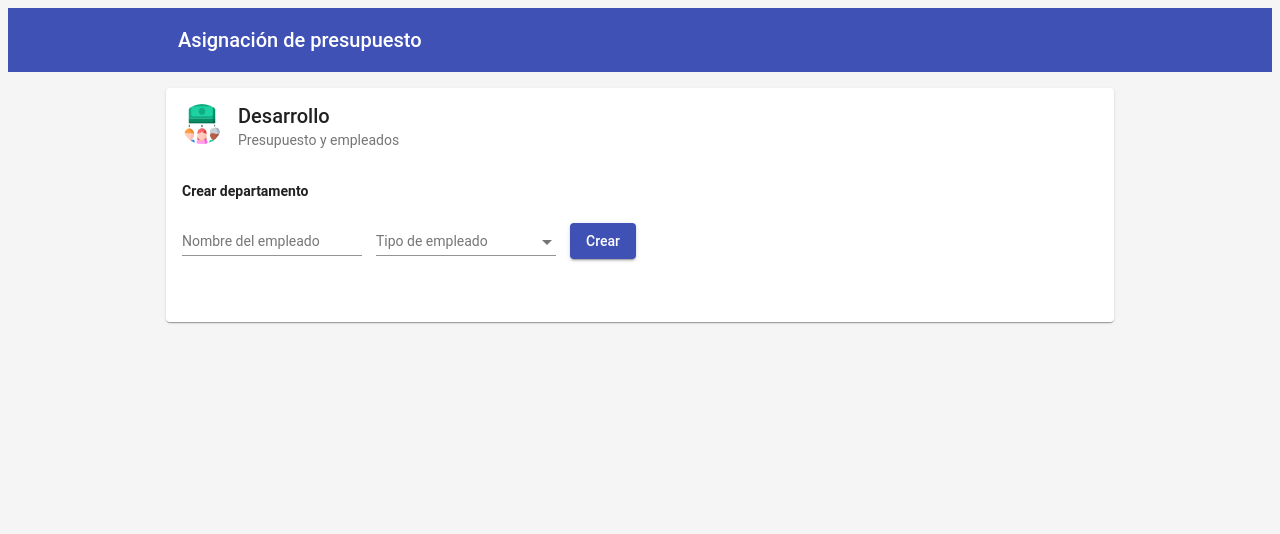
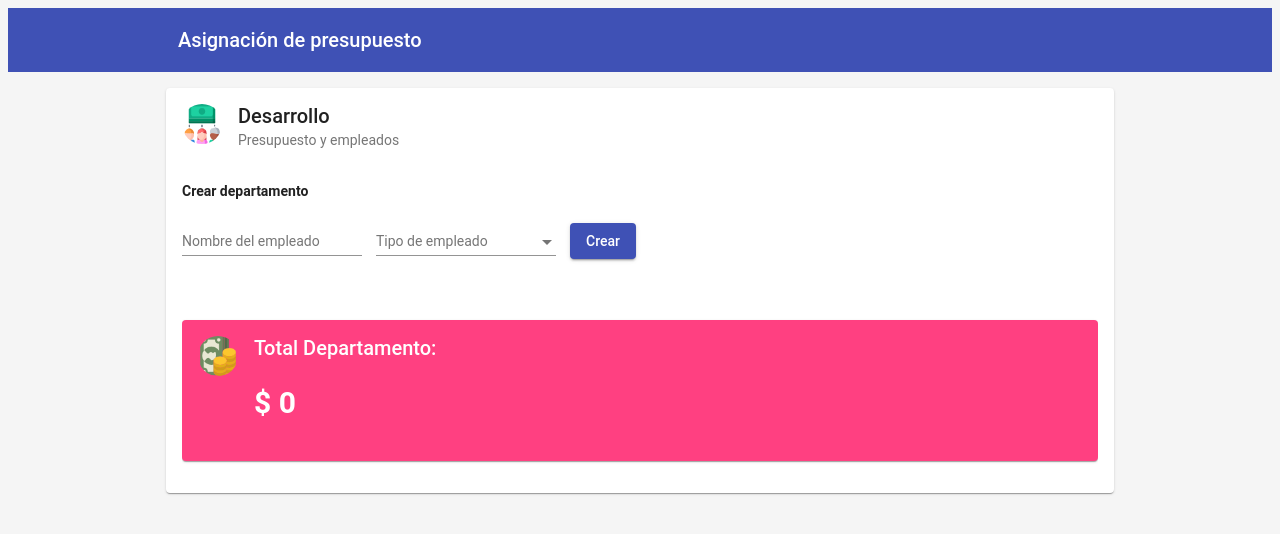
Before and after one commit to Andrew0914/asignacionPresupuesto, an Angular app: page / in a window 1280 px wide. Shown: the top 534 px of the page. Built offline with nearby package versions, Linux system fonts and the light colour scheme.

Commit message:
Total de departamento dinamico

```diff
--- a/src/app/components/empleado/empleado.component.ts
+++ b/src/app/components/empleado/empleado.component.ts
@@ -31,6 +31,7 @@ export class EmpleadoComponent implements OnInit {
     dialogRef.afterClosed().subscribe( empleadoId => {
       if ( empleadoId ) {
         this.asigService.eliminar( empleadoId );
+        this.asigService.setTotalDepartamento();
       }
     });
   }
@@ -46,6 +47,7 @@ export class EmpleadoComponent implements OnInit {
         if ( empleado ) {
           this.empleado.nodos.unshift(empleado);
           this.asigService.guardarCambios();
+          this.asigService.setTotalDepartamento();
         }
       });
     }
--- a/src/app/components/home/home.component.html
+++ b/src/app/components/home/home.component.html
@@ -1,3 +1,4 @@
+<!-- ESTRUCTURA DEPARTAMENTO -->
 <mat-card class="mt-1">
     <!-- HEADER -->
     <mat-card-header>
@@ -31,6 +32,17 @@
         </ul>
         <!-- JERARQUIA DE DEPARTAMENTOS -->
         <br>
+        <!-- total presupuesto-->
+        <mat-card class="mt-1 total">
+            <mat-card-header>
+                <div mat-card-avatar class="card-header-image-total"></div>
+                <mat-card-title>
+                    Total Departamento:
+                    <h1>$ {{ asigServ.totalDepartamento }}</h1>
+                </mat-card-title>
+            </mat-card-header>
+        </mat-card>
+        <br>
     </mat-card-content>
 
 </mat-card>
--- a/src/app/components/home/home.component.ts
+++ b/src/app/components/home/home.component.ts
@@ -13,7 +13,9 @@ export class HomeComponent implements OnInit {
   tipoElegido: string;
   nombre: string;
 
+
   constructor(public asigServ: AsignacionService, private snackBar: MatSnackBar) {
+     this.asigServ.setTotalDepartamento();
   }
 
   ngOnInit() {
@@ -31,6 +33,7 @@ export class HomeComponent implements OnInit {
         nodos: []
       };
       this.asigServ.crearJerarquinaInicial( manager );
+      this.asigServ.setTotalDepartamento();
     } else {
       this.snackBar.open('Coloca el nombre y tipo de empleado', '', {duration: 3000});
     }
--- a/src/app/services/asignacion.service.ts
+++ b/src/app/services/asignacion.service.ts
@@ -24,8 +24,9 @@ export class AsignacionService {
   ];
 
   private departamento: any;
-   incrementalID = 0;
+  private incrementalID = 0;
   private presupuestoTotal = 0;
+  public totalDepartamento = 0;
 
   constructor() {
     this.cargarLocalStorage();
@@ -161,4 +162,12 @@ export class AsignacionService {
     }
   }
 
+  setTotalDepartamento() {
+    if ( this.departamento && this.departamento.manager ) {
+      this.totalDepartamento =  this.calcularPresupuesto( this.departamento.manager ).presupuesto;
+    } else {
+      this.totalDepartamento = 0;
+    }
+  }
+
 }
--- a/src/styles.css
+++ b/src/styles.css
@@ -59,6 +59,16 @@ body {
     background-size: cover;
 }
 
+.card-header-image-total {
+    background-image: url('assets/change.png');
+    background-size: cover;
+}
+
+.total {
+    background-color: #ff4081;
+    color: white;
+}
+
 
 /** NODOS **/
 
```
Also changed, not shown: src/assets/change.png (added).
